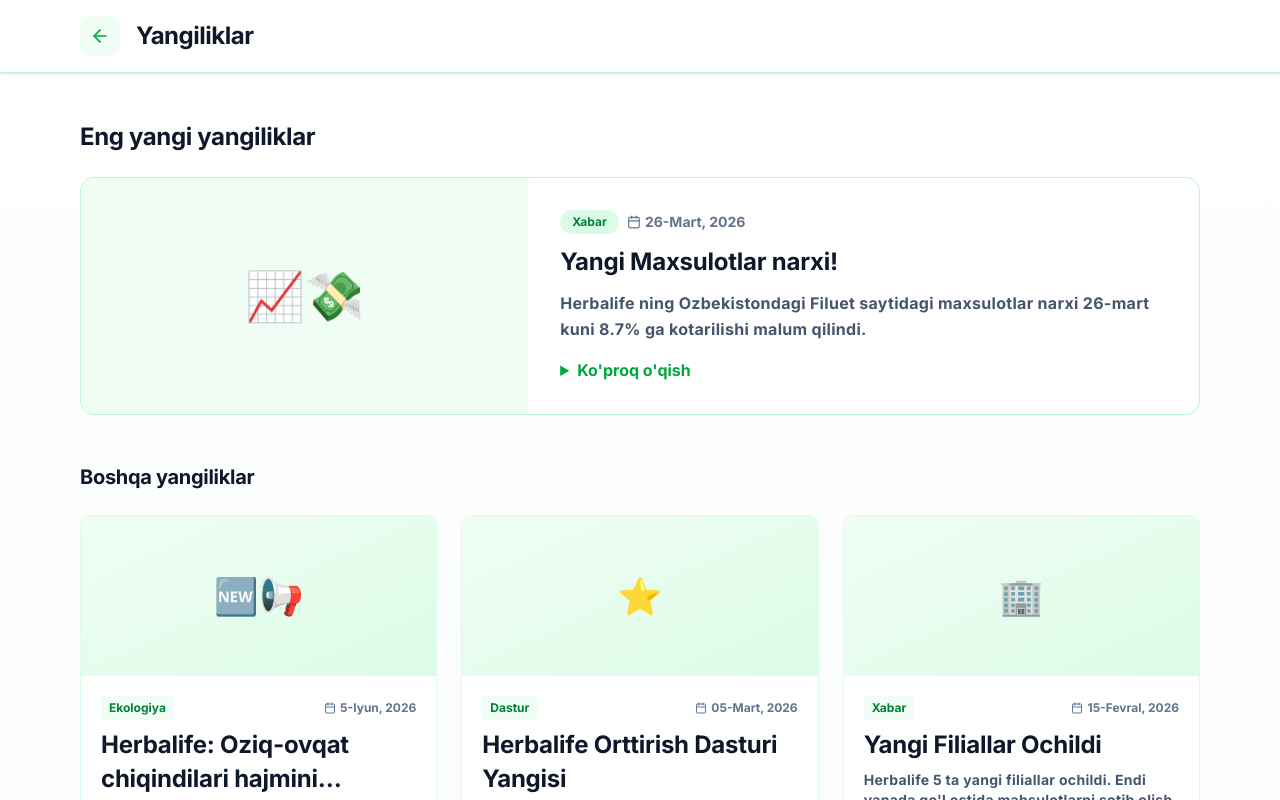
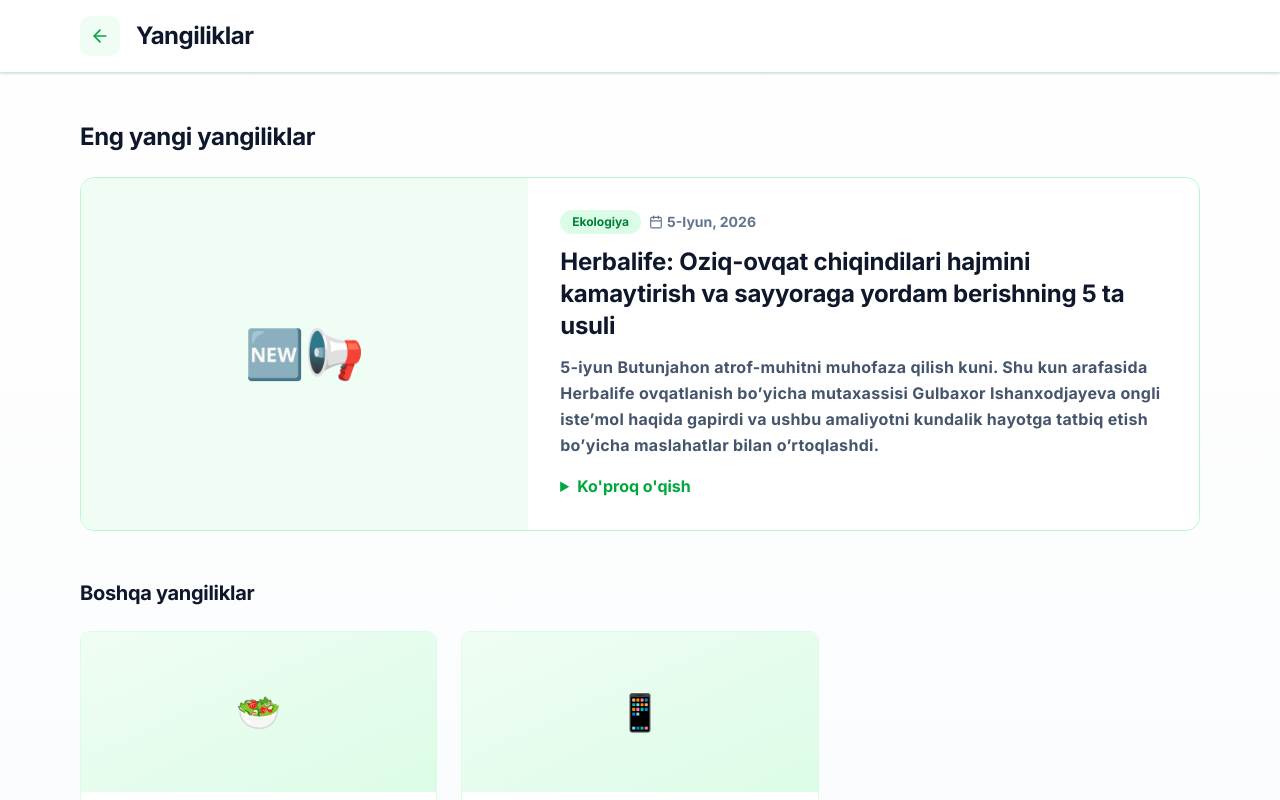
Before and after one commit to Saidazamxon-bit/Herbalife-Kalkulator, a Next.js app: page /yangiliklar in a window 1280 px wide. Shown: the top 800 px of the page. Built offline with nearby package versions, Linux system fonts and the light colour scheme.

Commit message:
Update page.tsx

```diff
--- a/app/yangiliklar/page.tsx
+++ b/app/yangiliklar/page.tsx
@@ -5,18 +5,8 @@ import { ArrowLeft, Calendar, ArrowRight } from 'lucide-react';
 import { useState } from 'react';
 
 const NEWS_ITEMS = [
-
-   {
+  {
     id: 1,
-    title: 'Yangi Maxsulotlar narxi!',
-    date: '26-Mart, 2026',
-    description: 'Herbalife ning Ozbekistondagi Filuet saytidagi maxsulotlar narxi 26-mart kuni 8.7% ga kotarilishi malum qilindi.',
-content: `❗❗❗ Xayrli kech, Hurmatli Mustaqil Hamkorlar, 25-mart soat 23:45 dan 26-mart soat 13:00 ga qadar sayt narxlar o'sishi doirasida tizimdagi narxlarning yangilanishi munosabati bilan ishlamasligini ma'lum qilamiz. Iltimos, ushbu ma'lumotni quyi tashkilotingizga yetkazing va ishni oldindan rejalashtiring.`,    image: '📈💸',
-    category: 'Xabar',
-    slug: 'Narx oshishi boyicxha',
-  },
-  {
-    id: 2,
     title: 'Herbalife: Oziq-ovqat chiqindilari hajmini kamaytirish va sayyoraga yordam berishning 5 ta usuli',
     date: '5-Iyun, 2026',
     description: '5-iyun Butunjahon atrof-muhitni muhofaza qilish kuni. Shu kun arafasida Herbalife ovqatlanish bo’yicha mutaxassisi Gulbaxor Ishanxodjayeva ongli iste’mol haqida gapirdi va ushbu amaliyotni kundalik hayotga tatbiq etish bo’yicha maslahatlar bilan o’rtoqlashdi.',
@@ -62,7 +52,7 @@ O’z hududingizda alohida axlat yig’ish punktlarini topish, uyingiz yonida es
     slug: 'herbalife-oz-iq-chiqindilari-kamaytirish',
   },
   {
-    id: 3,
+    id: 2,
     title: 'Yangi Herbalife Mahsulotlar Koleksiyasi',
     date: '15-Mart, 2026',
     description: 'Bugun Herbalife kompaniyasi yangi qator sog\'lik va oziqlanish mahsulotlarini taqdim etdi. Yangi formulalar turli sog\'lik ehtiyojlari uchun eng yaxshi natijalarni ta\'minlaydi.',
@@ -72,7 +62,7 @@ O’z hududingizda alohida axlat yig’ish punktlarini topish, uyingiz yonida es
     slug: 'yangi-herbalife-mahsulotlar-koleksiyasi',
   },
   {
-    id: 4,
+    id: 3,
     title: 'Herbalife Orttirish Dasturi Yangisi',
     date: '05-Mart, 2026',
     description: 'Yangi loyalty programa ildirildi. Har bir sotish uchun ballar yig\'ing va pul qaytarish qiling.',
@@ -82,7 +72,7 @@ O’z hududingizda alohida axlat yig’ish punktlarini topish, uyingiz yonida es
     slug: 'herbalife-orttirish-dasturi-yangisi',
   },
   {
-    id: 5,
+    id: 4,
     title: 'Mobil Ilovasi Yangilandi',
     date: '28-Fevral, 2026',
     description: 'Yangi interfeys va qo\'shimcha funksiyalar bilan mobile ilovasi yangilandi. Endi boshqa tez va oson bo\'ldi.',
@@ -92,7 +82,7 @@ O’z hududingizda alohida axlat yig’ish punktlarini topish, uyingiz yonida es
     slug: 'mobil-ilovasi-yangilandi',
   },
   {
-    id: 6,
+    id: 5,
     title: 'Sog\'lik Maslahatining Mahsulot Unvoni',
     date: '20-Fevral, 2026',
     description: 'Bizning sog\'lik mutaxassislari yangi blog seriyasini boshladi. Sog\'lik va oziqlanish haqida foydali maslahatlar.',
@@ -102,7 +92,7 @@ O’z hududingizda alohida axlat yig’ish punktlarini topish, uyingiz yonida es
     slug: 'sog-lik-maslahatining-mahsulot-unvoni',
   },
   {
-    id: 7,
+    id: 6,
     title: 'Yangi Filiallar Ochildi',
     date: '15-Fevral, 2026',
     description: 'Herbalife 5 ta yangi filiallar ochildi. Endi yanada qo\'l ostida mahsulotlarni sotib olish mumkin.',
```
